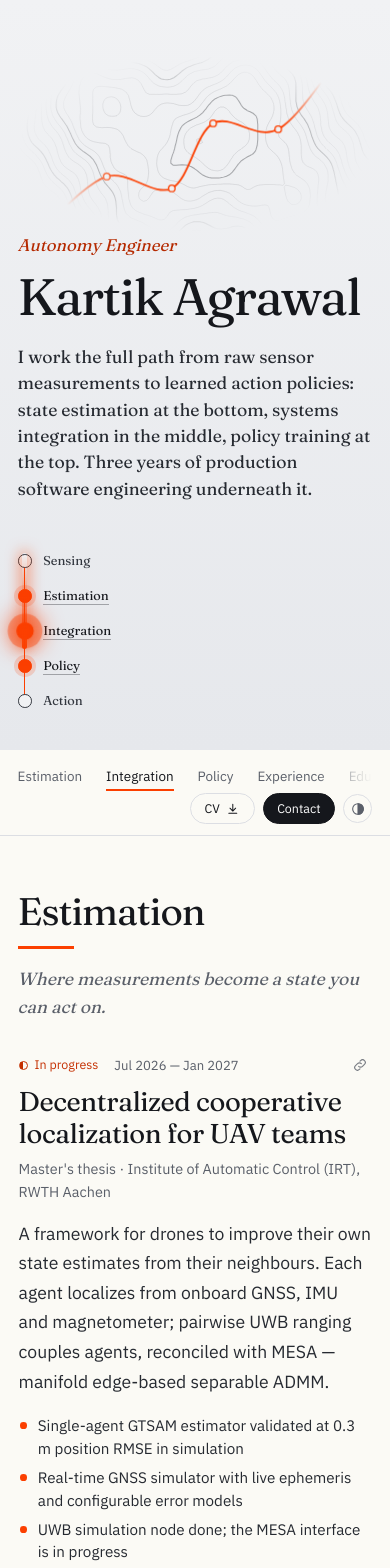
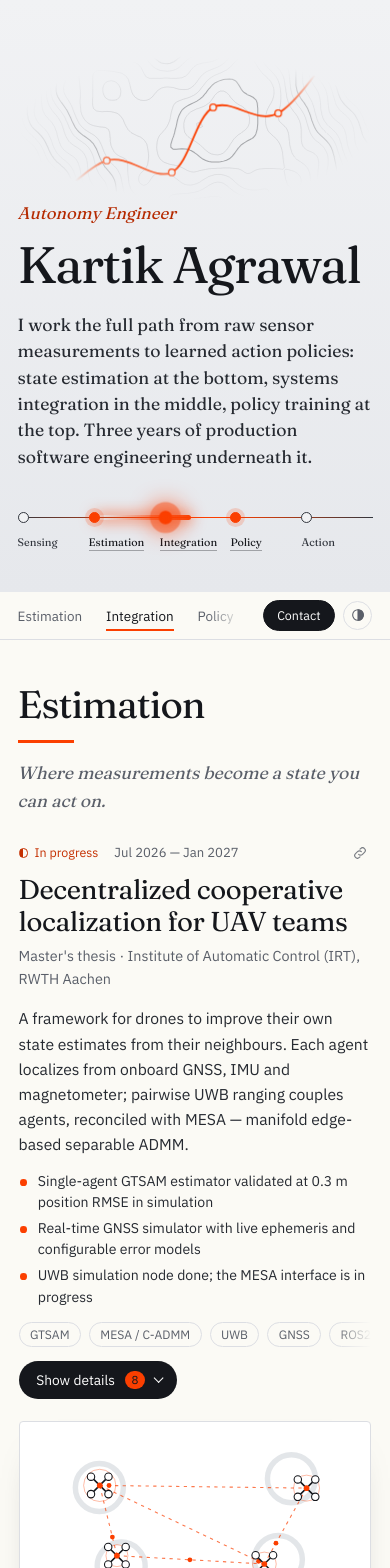
Before and after one commit to Bravo1311/portfolio, a React (Vite) app: page /#/ in a window 390 px wide. Shown: the top 1568 px of the page. Built offline with nearby package versions, Linux system fonts and the light colour scheme.

Commit message:
View Updates for phones

```diff
--- a/src/styles.css
+++ b/src/styles.css
@@ -204,7 +204,6 @@ section[id] { scroll-margin-top: var(--nav-h); }
 .chain-node::before { animation: node-glow-edge 13s ease-out infinite; animation-delay: calc(3.45s + var(--i) * 1.47s); }
 .chain-own::before { animation-name: node-glow-own; }
 @keyframes comet { 0% { left: -6rem; opacity: 0; } 4% { opacity: 1; } 62% { left: 100%; opacity: 1; } 66% { left: 100%; opacity: 0; } 100% { left: 100%; opacity: 0; } }
-@keyframes comet-y { 0% { top: -6rem; opacity: 0; } 4% { opacity: 1; } 62% { top: 100%; opacity: 1; } 66% { top: 100%; opacity: 0; } 100% { top: 100%; opacity: 0; } }
 @keyframes node-glow-own { 0%, 9%, 100% { box-shadow: 0 0 0 4px color-mix(in srgb, var(--hero-accent) 18%, transparent); transform: none; } 2.3% { box-shadow: 0 0 0 7px color-mix(in srgb, var(--hero-accent) 40%, transparent), 0 0 20px 4px var(--hero-accent); transform: scale(1.3); } }
 @keyframes node-glow-edge { 0%, 9%, 100% { box-shadow: 0 0 0 0 transparent; transform: none; border-color: var(--hero-soft); } 2.3% { box-shadow: 0 0 0 5px color-mix(in srgb, var(--hero-accent) 30%, transparent), 0 0 16px 2px var(--hero-accent); transform: scale(1.25); border-color: var(--hero-accent); } }
 .chain-own a { color: var(--hero-ink); text-decoration: none; border-bottom: 1px solid rgb(var(--hero-line) / 0.35); padding-bottom: 1px; transition: border-color 0.2s ease, color 0.2s ease; }
@@ -212,7 +211,6 @@ section[id] { scroll-margin-top: var(--nav-h); }
 
 @keyframes rise { from { opacity: 0; transform: translateY(12px); } to { opacity: 1; transform: none; } }
 @keyframes draw { to { transform: scaleX(1); } }
-@keyframes drawY { to { transform: scaleY(1); } }
 @keyframes fade { to { opacity: 1; } }
 @keyframes trace { to { stroke-dashoffset: 0; } }
 
@@ -359,24 +357,12 @@ section[id] { scroll-margin-top: var(--nav-h); }
 @media (max-width: 46rem) { .footer-inner { grid-template-columns: minmax(0, 1fr); } }
 
 /* -------------------------- narrower screens ----------------------------- */
-@media (max-width: 60rem) {
-  :root { --nav-h: 6.4rem; }
-  .nav-inner { grid-template-columns: minmax(0, 1fr) auto; }
-  .nav ol { grid-column: 1 / -1; padding-bottom: 0.3rem; }
-  .nav-actions { grid-column: 2; margin-bottom: 0.65rem; }
-}
 @media (max-width: 56rem) {
   .hero-inner { grid-template-columns: minmax(0, 1fr); }
   .hero-text { grid-column: 1; grid-row: 2; }
   .hero-art { grid-column: 1; grid-row: 1; min-height: 11rem; margin-bottom: -1rem; }
   .hero-foot { grid-row: 3; }
   .contour { inset: 0; width: 100%; height: 100%; }
-}
-@media (max-width: 52rem) {
-  .chain { grid-template-columns: 1fr; gap: 0.9rem; padding: 0 0 0 1.6rem; }
-  .chain::before { left: 0.42rem; right: auto; top: 0.4rem; bottom: 0.4rem; width: 1px; height: auto; transform-origin: top; transform: scaleY(0); animation-name: drawY; }
-  .chain-node::before { left: -1.6rem; top: 0.25rem; }
-  .chain::after { top: -6rem; left: calc(0.42rem - 2px); width: 5px; height: 6rem; background: linear-gradient(180deg, transparent, var(--hero-accent)); animation-name: comet-y; }
 }
 @media (max-width: 46rem) { .wrap { padding-inline: 1.1rem; } }
 
@@ -716,3 +702,40 @@ section[id] { scroll-margin-top: var(--nav-h); }
   .nav-actions, .footer { display: none !important; }
   .print-contact { display: flex; flex-wrap: wrap; gap: 0.15rem 1.1rem; list-style: none; margin: 0.5rem 0 0; padding: 0; font-size: 0.82rem; color: #222; }
 }
+
+
+/* ------------------------------ phones: calmer ------------------------------ */
+@media screen and (max-width: 52rem) {
+  .chain { padding-top: 1.4rem; margin-top: 1.6rem; }
+  .chain-node { font-size: 0.68rem; }
+  .chain-node::before { width: 0.7rem; height: 0.7rem; top: -1.4rem; }
+  .chain::before { top: 0.3rem; }
+  .chain::after { top: calc(0.3rem - 2px); }
+  .hero-art { min-height: 9rem; }
+}
+@media screen and (max-width: 40rem) {
+  .nav .nav-cta:not(.nav-cta-main) { display: none; }
+  .nav ol { padding: 0.7rem 0; }
+}
+@media screen and (max-width: 46rem) {
+  .track { padding: 2.8rem 0; }
+  .track-head { margin-bottom: 1.6rem; }
+  .section { margin-top: 3rem; }
+  .section-title { margin-bottom: 1.5rem; }
+  .entry-summary, .entries-1 .entry-summary { font-size: 0.98rem; line-height: 1.6; }
+  .entries-1 .entry-title { font-size: clamp(1.5rem, 7vw, 1.9rem); }
+  .highlights { margin-top: 0.9rem; gap: 0.3rem; }
+  .highlights li { font-size: 0.88rem; }
+  .tags { flex-wrap: nowrap; overflow-x: auto; scrollbar-width: none; margin-top: 0.9rem; -webkit-mask-image: linear-gradient(90deg, #000 90%, transparent); mask-image: linear-gradient(90deg, #000 90%, transparent); }
+  .tags::-webkit-scrollbar { display: none; }
+  .tags li { flex: none; }
+  .entry-actions { margin-top: 0.9rem; }
+  .toggle { margin-top: 0.9rem; }
+  .plain-timeline { gap: 2.2rem; }
+  .skills { gap: 1.3rem; }
+  .skill-group h3 { margin-bottom: 0.5rem; font-size: 1rem; }
+  .skill-list { gap: 0.35rem; }
+  .skill-chip, .skill-plain { font-size: 0.8rem; padding: 0.1rem 0.65rem; }
+  .footer-inner { gap: 1.6rem; }
+  .footer { padding-top: 2.6rem; }
+}
```
